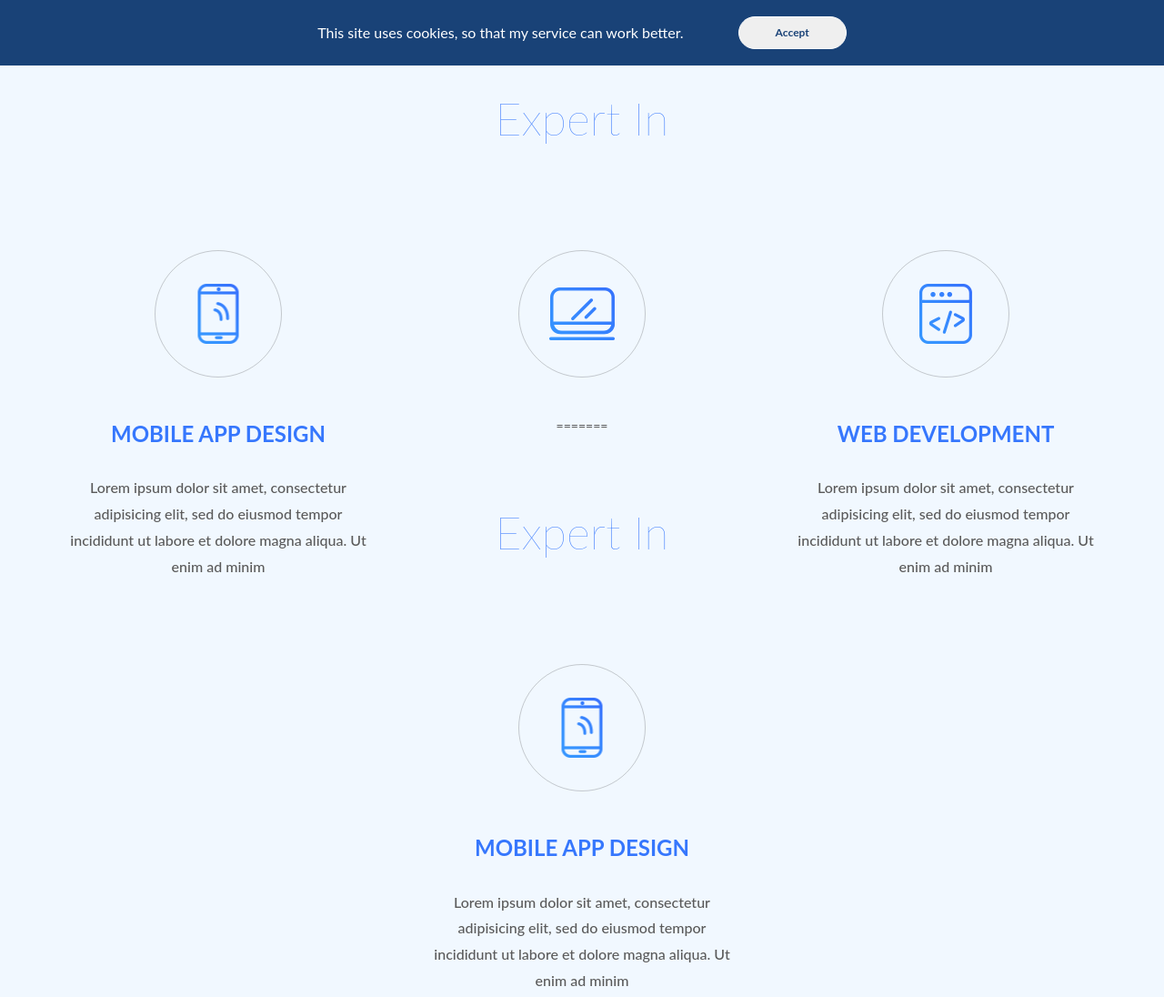
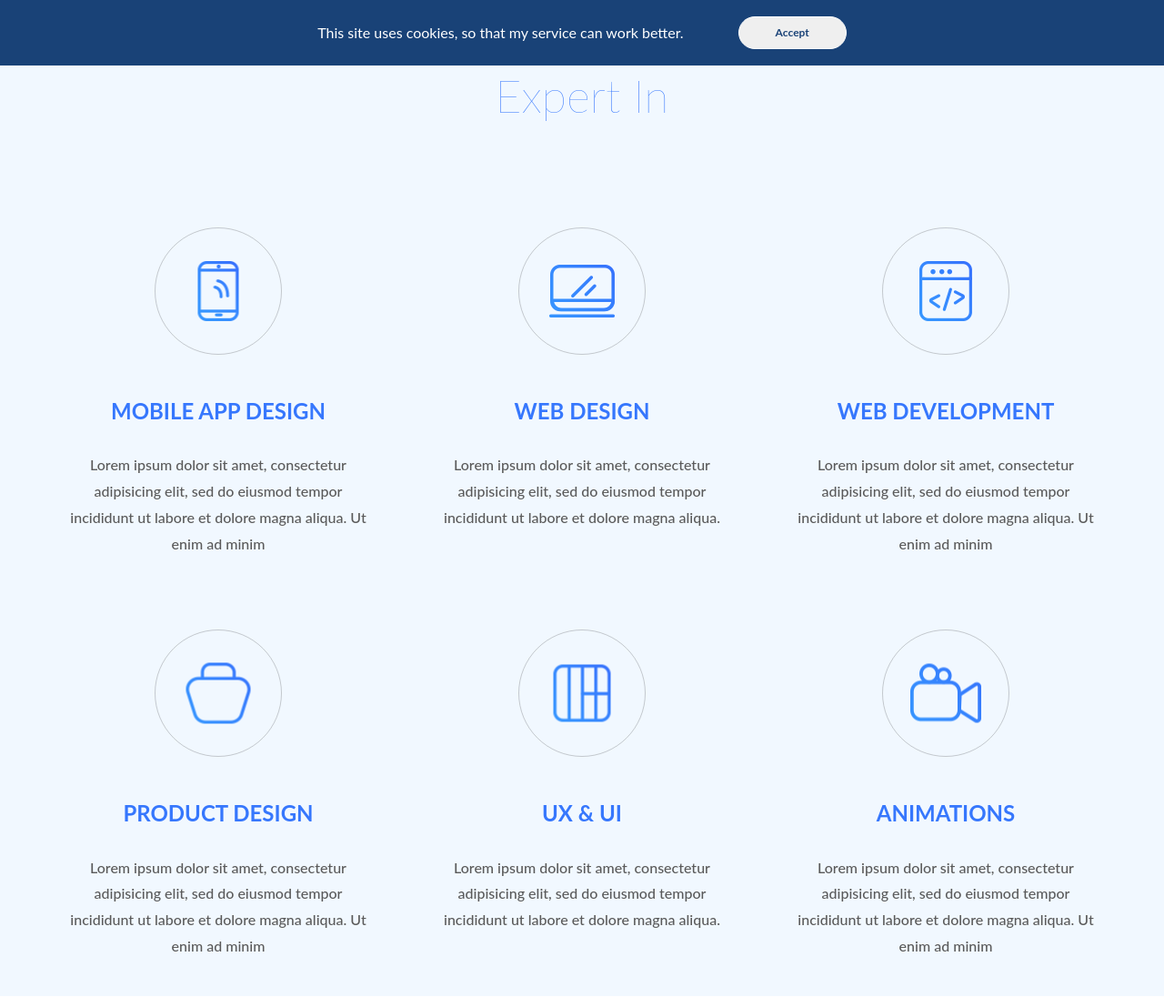
Before and after one commit to KateKharchenko/free-portfolio, a website: page index.html in a window 1280 px wide. Shown: the top 1096 px of the page at 91% size. Drawn offline with Linux system fonts and the light colour scheme.

Commit message:
recover from wrong merge conflicts

```diff
--- a/index.html
+++ b/index.html
@@ -1,50 +1,5 @@
 <!DOCTYPE html>
 <html lang="en">
-<<<<<<< HEAD
-  <head>
-    <meta charset="UTF-8" />
-    <meta name="viewport" content="width=device-width, initial-scale=1.0" />
-    <meta http-equiv="X-UA-Compatible" content="ie=edge" />
-    <title></title>
-    <link rel="shortcut icon" href="favicon.ico" type="image/x-icon" />
-    <link rel="stylesheet" href="css/styles.css" />
-  </head>
-
-  <body>
-    <div class="cookie animated delay-1s fadeInDown">
-      <div class="container">
-        <p class="cookie__text">
-          This site uses cookies, so that my service can work better.
-        </p>
-        <button class="btn cookie__btn" type="submit" id="cookie">
-          Accept
-        </button>
-      </div>
-    </div>
-    <div class="bg">
-      <div class="container">
-        <h2>Expert In</h2>
-        <section class="expert">
-          <div class="expert__item">
-            <a href="#" class="expert__link">
-              <div class="expert__icont">
-                <img class="expert__img" src="img/mobile.png" alt="" />
-              </div>
-            </a>
-            <h3 class="expert__title">MOBILE APP DESIGN</h3>
-            <span class="expert__text"
-              >Lorem ipsum dolor sit amet, consectetur adipisicing elit, sed do
-              eiusmod tempor incididunt ut labore et dolore magna aliqua. Ut
-              enim ad minim
-            </span>
-          </div>
-          <div class="expert__item">
-            <a href="#" class="expert__link">
-              <div class="expert__icont">
-                <img class="expert__img" src="img/web.png" alt="" />
-              </div>
-            </a>
-=======
 
 <head>
   <meta charset="UTF-8" />
@@ -153,73 +108,4 @@
   <script src="https://kit.fontawesome.com/0dd4081373.js" crossorigin="anonymous"></script>
   <script src="./js/main.js"></script>
 </body>
->>>>>>> shvlad
-
-            <h3 class="expert__title">WEB DESIGN</h3>
-            <span class="expert__text">
-              Lorem ipsum dolor sit amet, consectetur adipisicing elit, sed do
-              eiusmod tempor incididunt ut labore et dolore magna aliqua.
-            </span>
-          </div>
-          <div class="expert__item">
-            <a href="#" class="expert__link">
-              <div class="expert__icont">
-                <img class="expert__img" src="img/development.png" alt="" />
-              </div>
-            </a>
-            <h3 class="expert__title">WEB DEVELOPMENT</h3>
-            <span class="expert__text">
-              Lorem ipsum dolor sit amet, consectetur adipisicing elit, sed do
-              eiusmod tempor incididunt ut labore et dolore magna aliqua. Ut
-              enim ad minim
-            </span>
-          </div>
-          <div class="expert__item">
-            <a href="#" class="expert__link">
-              <div class="expert__icont">
-                <img class="expert__img" src="img/product.png" alt="" />
-              </div>
-            </a>
-            <h3 class="expert__title">PRODUCT DESIGN</h3>
-            <span class="expert__text">
-              Lorem ipsum dolor sit amet, consectetur adipisicing elit, sed do
-              eiusmod tempor incididunt ut labore et dolore magna aliqua. Ut
-              enim ad minim
-            </span>
-          </div>
-          <div class="expert__item">
-            <a href="#" class="expert__link">
-              <div class="expert__icont">
-                <img class="expert__img" src="img/ux.png" alt="" />
-              </div>
-            </a>
-            <h3 class="expert__title">UX & UI</h3>
-            <span class="expert__text">
-              Lorem ipsum dolor sit amet, consectetur adipisicing elit, sed do
-              eiusmod tempor incididunt ut labore et dolore magna aliqua.
-            </span>
-          </div>
-          <div class="expert__item">
-            <a href="#" class="expert__link">
-              <div class="expert__icont">
-                <img class="expert__img" src="img/animations.png" alt="" />
-              </div>
-            </a>
-            <h3 class="expert__title">ANIMATIONS</h3>
-            <span class="expert__text">
-              Lorem ipsum dolor sit amet, consectetur adipisicing elit, sed do
-              eiusmod tempor incididunt ut labore et dolore magna aliqua. Ut
-              enim ad minim
-            </span>
-          </div>
-        </section>
-      </div>
-    </div>
-
-    <script
-      src="https://kit.fontawesome.com/0dd4081373.js"
-      crossorigin="anonymous"
-    ></script>
-    <script src="./js/main.js"></script>
-  </body>
 </html>
```
